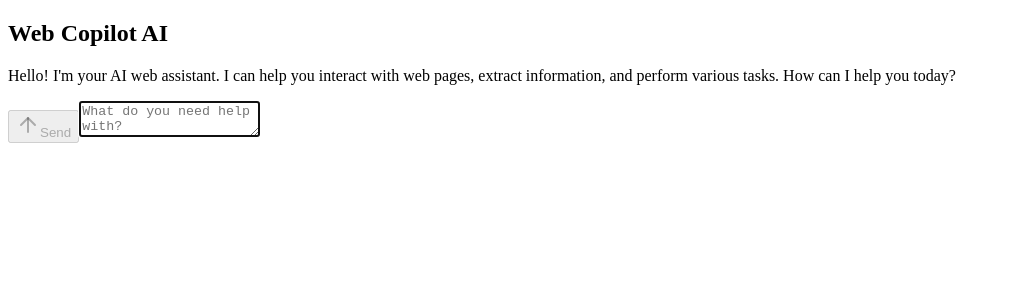
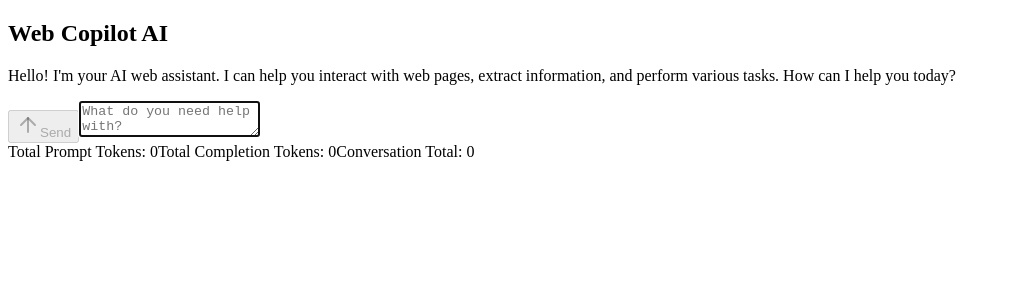
Before and after one commit to qunash/web_copilot_ai, a React app: page / in a window 1280 px wide. Shown: the top 300 px of the page, without its empty margins (0-1011 px from the left). Built offline with nearby package versions, Linux system fonts and the light colour scheme; the HTML template or start-up script is replaced by a standard one.

Commit message:
~show token usage (does not include images)

```diff
--- a/src/components/ChatInterface.tsx
+++ b/src/components/ChatInterface.tsx
@@ -233,9 +233,20 @@ function MessageContent({ content, onOptionSelect }: {
   );
 }
 
+type TokenUsage = {
+  promptTokens: number;
+  completionTokens: number;
+  totalTokens: number;
+} | null;
+
 export function ChatInterface() {
   const messagesEndRef = useRef<HTMLDivElement>(null);
   const textareaRef = useRef<HTMLTextAreaElement>(null);
+  const [tokenUsage, setTokenUsage] = useState<TokenUsage>({
+    promptTokens: 0,
+    completionTokens: 0,
+    totalTokens: 0
+  });
 
   const {
     messages,
@@ -248,7 +259,16 @@ export function ChatInterface() {
     append
   } = useChat({
     api: "/api/chat",
-    initialMessages: [INITIAL_MESSAGE]
+    initialMessages: [INITIAL_MESSAGE],
+    onFinish: (message, { usage }) => {
+      if (usage) {
+        setTokenUsage(prev => ({
+          promptTokens: (prev?.promptTokens || 0) + usage.promptTokens,
+          completionTokens: (prev?.completionTokens || 0) + usage.completionTokens,
+          totalTokens: (prev?.totalTokens || 0) + usage.totalTokens
+        }));
+      }
+    }
   });
 
   useEffect(() => {
@@ -375,11 +395,20 @@ export function ChatInterface() {
             placeholder="What do you need help with?"
           />
         </form>
-        {error && (
-          <div className="mt-2 text-red-500 text-sm">
-            Error: {error.cause ? JSON.stringify(error.cause) : error.message}
-          </div>
-        )}
+        <div className="flex justify-between text-xs text-gray-500 mt-2">
+          {error && (
+            <div className="text-red-500">
+              Error: {error.cause ? JSON.stringify(error.cause) : error.message}
+            </div>
+          )}
+          {tokenUsage && (
+            <div className="flex gap-4">
+              <span>Total Prompt Tokens: {tokenUsage.promptTokens}</span>
+              <span>Total Completion Tokens: {tokenUsage.completionTokens}</span>
+              <span>Conversation Total: {tokenUsage.totalTokens}</span>
+            </div>
+          )}
+        </div>
       </div>
     </div>
   );
```
